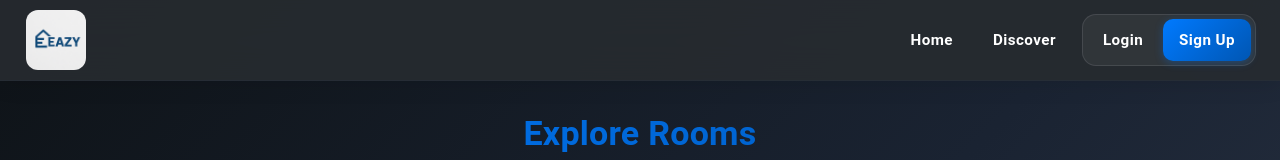
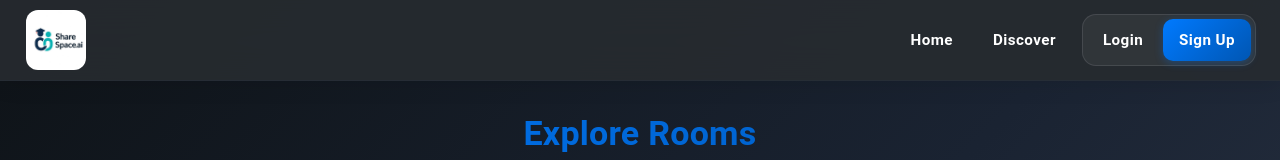
Before and after one commit to IsmaelKabore/roomate, a Next.js app: page /discover/rooms in a window 1280 px wide. Shown: the top 160 px of the page. Built offline with nearby package versions, Linux system fonts and the light colour scheme; no server answers; the database is empty.

Commit message:
Tried to fix hydration

```diff
--- a/src/app/components/MapSection.tsx
+++ b/src/app/components/MapSection.tsx
@@ -1,7 +1,7 @@
 'use client';
 
 import { useRef, useState } from 'react';
-import { GoogleMap, useJsApiLoader } from '@react-google-maps/api';
+import { GoogleMap, useJsApiLoader, Libraries } from '@react-google-maps/api';
 import { CircularProgress, Typography, Box, Button } from '@mui/material';
 import { GOOGLE_MAPS_API_KEY, MAP_LIBRARIES } from '@/lib/mapsConfig';
 
@@ -10,12 +10,12 @@ export default function MapSection() {
   const [mapError, setMapError] = useState<string | null>(null);
 
   // Get API key from environment variable
-  const apiKey = GOOGLE_MAPS_API_KEY;
+  const apiKey = 'AIzaSyAHy9t-zxAHjbwgGlmWWljARFP5Ua7Q_Ec';
 
   // Load Google Maps JS only when this component is rendered
   const { isLoaded: isMapLoaded, loadError } = useJsApiLoader({
     googleMapsApiKey: apiKey || '',
-    libraries: MAP_LIBRARIES,
+    libraries: MAP_LIBRARIES as Libraries,
   });
 
   const handleMapError = () => {
--- a/src/components/Header.tsx
+++ b/src/components/Header.tsx
@@ -55,7 +55,7 @@ export default function Header() {
             }}
           >
             <Image
-              src="/logo_sharespace.png"
+              src="/topleft.jpeg"
               alt="ShareSpace Logo"
               width={60}
               height={60}
--- a/src/components/Hero.tsx
+++ b/src/components/Hero.tsx
@@ -19,7 +19,7 @@ export default function Hero() {
         className="relative z-10"
       >
         <Image
-          src="/logo_sharespace.png"
+          src="/topleft.jpeg"
           alt="ShareSpace Logo"
           width={80}
           height={80}
```
Also changed, not shown: public/topleft.jpeg (added).
